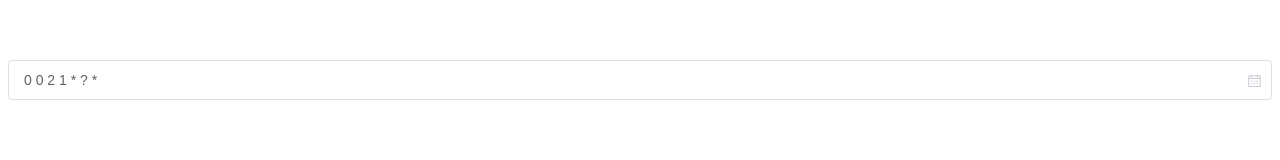
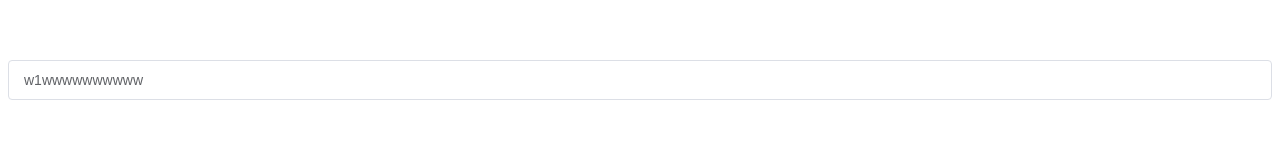
Before and after one commit to dianbaiyizhong/vue-demo, a Vue app: page / in a window 1280 px wide. Shown: the top 160 px of the page. Built offline with nearby package versions, Linux system fonts and the light colour scheme.

Commit message:
修复v-model双向绑定问题

```diff
--- a/src/App.vue
+++ b/src/App.vue
@@ -1,8 +1,8 @@
 <template>
   <div id="app">
-    <!-- <ComponentChild :inputValue="content"></ComponentChild> -->
+    <ComponentChild v-model="content"></ComponentChild>
 
-    <cron :dialogVisible="false" v-model="cronExpress"></cron>
+    <!-- <cron :dialogVisible="false" v-model="cronExpress"></cron> -->
   </div>
 </template>
 
@@ -12,6 +12,13 @@ import ComponentChild from "./components/ComponentChild";
 import cron from "./components/vue-cron/cron";
 export default {
   name: "App",
+  mounted() {
+    console.info("wwwww");
+    let _this = this;
+    setTimeout(() => {
+      _this.content = "w1wwwwwwwwww";
+    }, 500);
+  },
   data() {
     return {
       content: "hello",
--- a/src/components/ComponentChild.vue
+++ b/src/components/ComponentChild.vue
@@ -1,13 +1,14 @@
 <template>
   <div>
-    <el-tag>标签一</el-tag>
-
     <el-input v-model="inputValue" placeholder="请输入内容"></el-input>
   </div>
 </template>
 
 <script>
 export default {
+  model: {
+    prop: "inputValue",
+  },
   props: ["inputValue"],
 };
 </script>
```
Also changed, not shown: package.json (+6 -3 lines), 1 other file (tests, documents, lock files or other folders).
